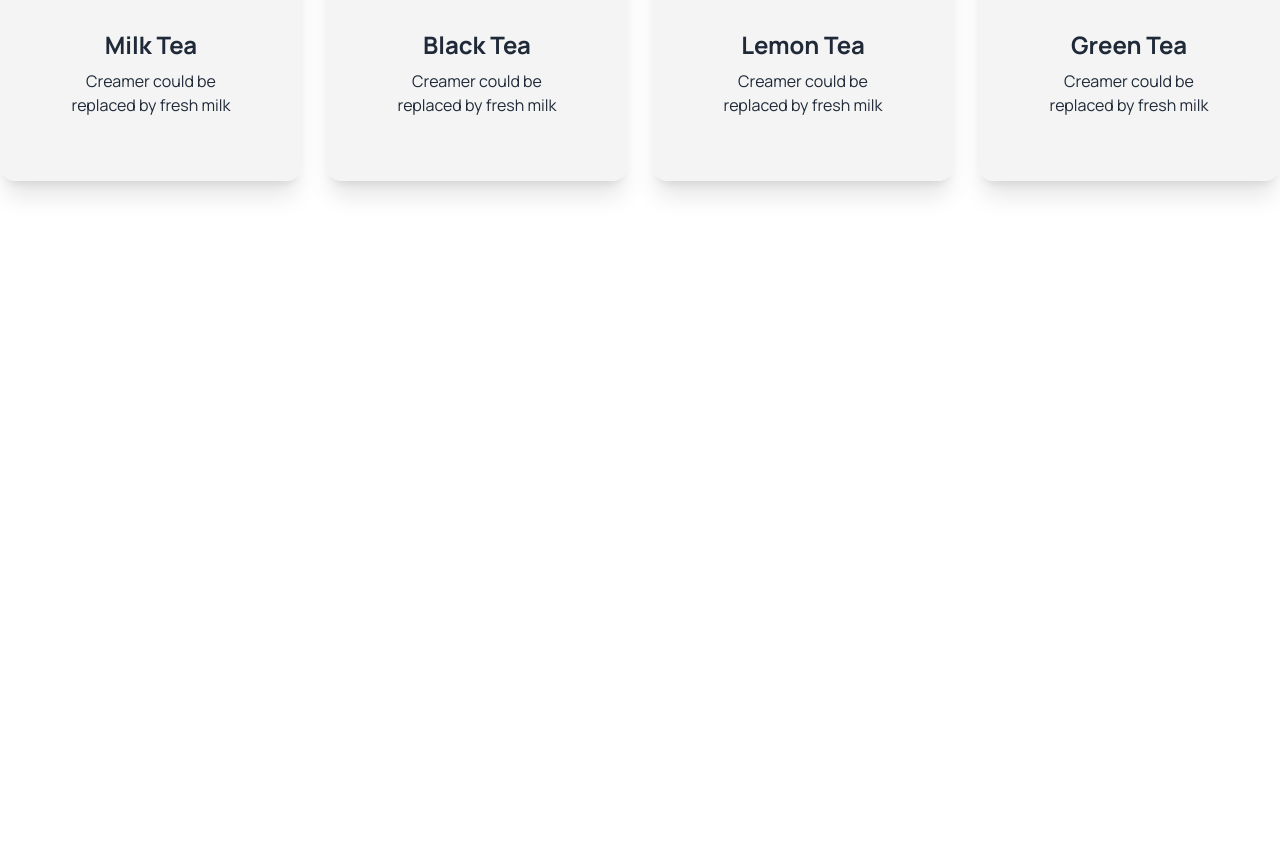
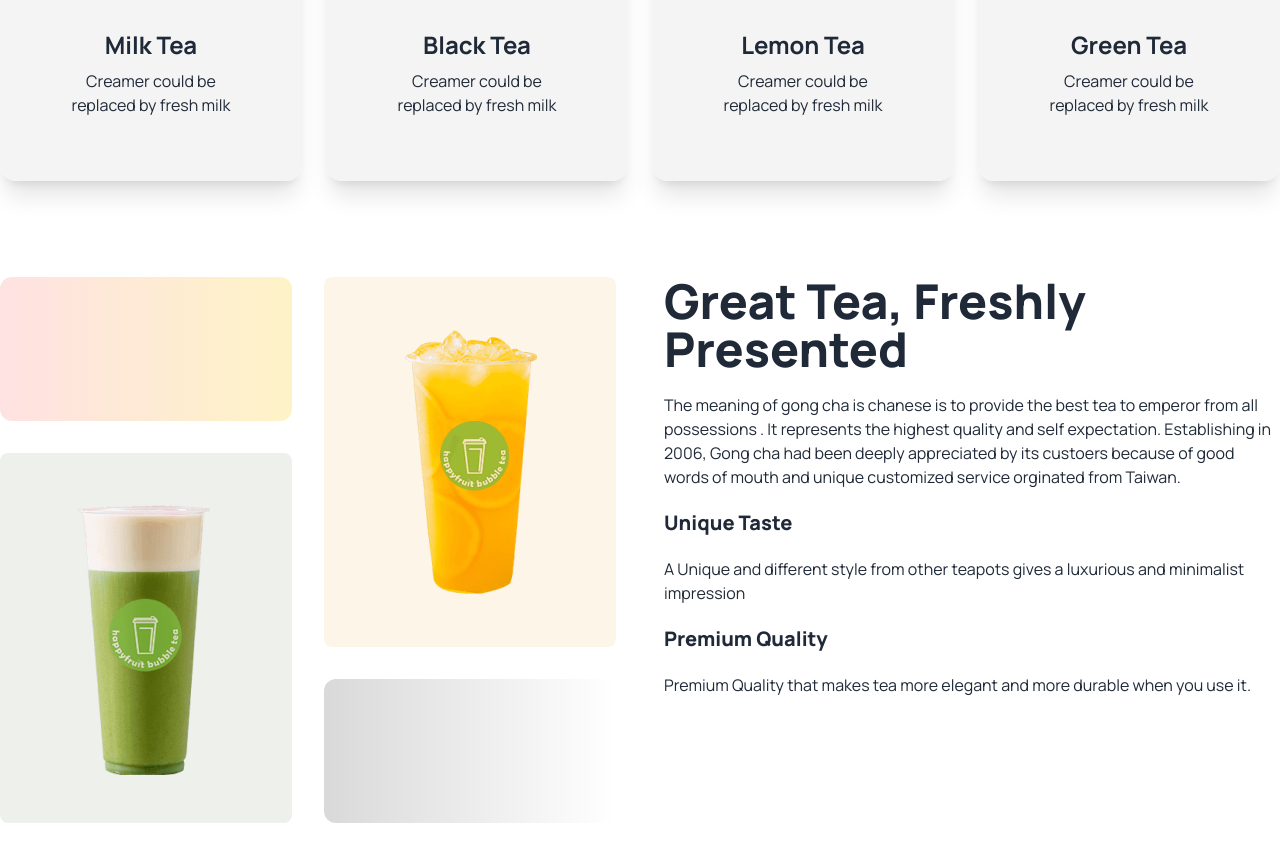
Before and after one commit to sefalyzaman/tea-house-with-daisyui, a plain HTML site: page index.html in a window 1280 px wide. Shown: the part 932-1793 px from the top of the page. Before the commit the page ends 1209 px from the top, so only its background shows below. Drawn offline with nearby package versions, Linux system fonts and the light colour scheme; files whose address does not match are found by name.

Commit message:
created grid layout gradient

```diff
--- a/index.html
+++ b/index.html
@@ -27,7 +27,7 @@
         }
     </script>
     <style>
-        .font-manrope{
+        .font-manrope {
             font-family: 'Manrope', sans-serif;
         }
     </style>
@@ -41,7 +41,8 @@
                 <div>
                     <h1 class="text-7xl font-extrabold">It's good <br>
                         tea time at The <br> Tea House</h1>
-                <p class="py-6">Tea and Botanical Solutions Supplier Give Optimum Satisfaction To Your Taste Buds.</p>
+                    <p class="py-6">Tea and Botanical Solutions Supplier Give Optimum Satisfaction To Your Taste Buds.
+                    </p>
                     <button class="btn btn-primary">Explore More</button>
                 </div>
 
@@ -65,7 +66,9 @@
         <!-- feature section -->
         <section class="text-center my-24">
             <h2 class="text-5xl font-extrabold mb-5">Our Featured Products</h2>
-            <p class="lg:max-w-xl mb-10 mx-auto">There are many variations of passages of Lorem Ipsum available, but the majority have suffered alteration in some form, by injected humour, or randomised words which don't look even slightly believable. </p>
+            <p class="lg:max-w-xl mb-10 mx-auto">There are many variations of passages of Lorem Ipsum available, but the
+                majority have suffered alteration in some form, by injected humour, or randomised words which don't look
+                even slightly believable. </p>
             <!-- feature tea card container  -->
             <div class="grid grid-cols-1 md:grid-cols-2 lg:grid-cols-4 gap-6">
                 <!-- first card -->
@@ -115,6 +118,37 @@
 
             </div>
         </section>
+        <!-- great tea fresh tea section -->
+        <section class="my-24 gap-12 flex flex-col lg:flex-row">
+            <div class="grid gap-8 grid-cols-1 md:grid-cols-2 flex-1">
+                <div class="rounded-xl h-36 bg-gradient-to-r from-red-100 to-amber-100"></div>
+                <div class="row-span-2 bg-[#E6A6231A] rounded-lg px-8 py-12 flex justify-center items-center">
+                    <img
+                        src="images/fresh-1.png" alt="">
+
+                </div>
+                   <div class="row-span-2 bg-[#5776391A] rounded-lg px-8 py-12 flex justify-center items-center">
+                    <img
+                    src="images/fresh-2.png" alt="">
+                </div>
+                <div class="rounded-xl h-36 bg-gradient-to-r from-[#D9D9D9] to-[#FFFFFF]"></div>
+                </div>
+
+
+            </div>
+            <div class="space-y-5 flex-1">
+                <h2 class="text-5xl font-extrabold mb-5">Great Tea, Freshly Presented</h2>
+                <p>The meaning of gong cha is chanese is to provide the best tea to emperor from all possessions . It
+                    represents the highest quality and self expectation. Establishing in 2006, Gong cha had been deeply
+                    appreciated by its custoers because of good words of mouth and unique customized service orginated
+                    from Taiwan.</p>
+                <h4 class="text-xl font-extrabold">Unique Taste</h4>
+                <p>A Unique and different style from other teapots gives a luxurious and minimalist impression</p>
+                <h4 class="text-xl font-extrabold mt-8">Premium Quality</h4>
+                <p>Premium Quality that makes tea more elegant and more durable when you use it.</p>
+            </div>
+
+        </section>
 
     </main>
     <footer>
```
Lines whose indentation alone changed are shown as unchanged.
